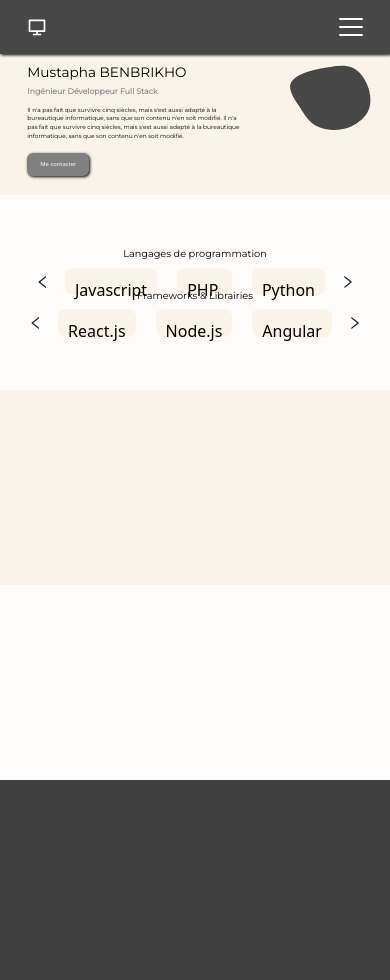
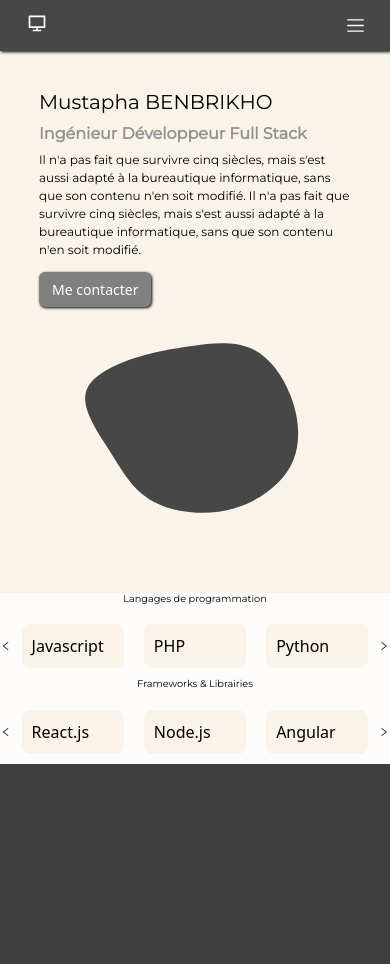
Before and after one commit to mousqtr/NewPortfolio, a React (Create React App) app in the folder front/: page / in a window 390 px wide. Built offline with nearby package versions, Linux system fonts and the light colour scheme.

Commit message:
Update 4 files

```diff
--- a/front/src/App.scss
+++ b/front/src/App.scss
@@ -1,18 +1,61 @@
 #app {
   .app-section {
     width: 100%;
-    aspect-ratio: 2;
-    padding-top: 56px;
-    padding-bottom: 56px;
+
+    @media (min-width: 992px) {
+      aspect-ratio: 2;
+    }
   }
 
   .btn-classic {
     background-color: grey;
     box-shadow: 1px 1px 3px black;
     color: white;
-    font-size: 1.5vw;
+
     &:hover {
       opacity: 0.6;
     }
   }
+
+  h1 {
+    @media (max-width: 992px) {
+      font-size: 20px;
+      margin-bottom: 10px;
+    }
+    @media (min-width: 992px) {
+      font-size: 3.5vw;
+      margin-bottom: 1.5vw;
+    }
+  }
+
+  h2 {
+    @media (max-width: 992px) {
+      font-size: 16px;
+      margin-bottom: 8px;
+    }
+    @media (min-width: 992px) {
+      font-size: 2vw;
+      margin-bottom: 2.5vw;
+    }
+  }
+
+  p {
+    @media (max-width: 992px) {
+      font-size: 12px;
+      margin-bottom: 2.5px;
+    }
+    @media (min-width: 992px) {
+      font-size: 1.5vw;
+      margin-bottom: 2.5vw;
+    }
+  }
+
+  button {
+    @media (max-width: 992px) {
+      font-size: 14px;
+    }
+    @media (min-width: 992px) {
+      font-size: 1.5vw;
+    }
+  }
 }
--- a/front/src/components/NavBar/NavBar.scss
+++ b/front/src/components/NavBar/NavBar.scss
@@ -21,6 +21,10 @@
       margin-right: 5px;
       padding-left: 10px;
       padding-right: 10px;
+
+      @media (max-width: 992px) {
+        margin-bottom: 5px;
+      }
 
       &:hover {
         background: rgba(255, 255, 255, 0.1);
--- a/front/src/sections/Presentation/Presentation.scss
+++ b/front/src/sections/Presentation/Presentation.scss
@@ -1,10 +1,24 @@
 #presentation {
   background-color: #f9f3e9;
   display: flex;
-  flex-direction: row;
+  padding-bottom: 56px;
+
+  @media (max-width: 992px) {
+    padding-top: 90px;
+    flex-direction: column;
+  }
+
+  @media (min-width: 992px) {
+    padding-top: 56px;
+    flex-direction: row;
+  }
 
   .block {
     height: 100%;
+
+    @media (max-width: 992px) {
+      width: 100% !important;
+    }
   }
 
   .block-left {
@@ -17,21 +31,15 @@
     .presentation-text {
       width: 80%;
       height: 80%;
-      h1 {
-        font-size: 3.5vw;
-        margin-bottom: 1.5vw;
-      }
+
       h2 {
-        font-size: 2vw;
         color: #919191;
-        margin-bottom: 2.5vw;
         font-weight: bold;
       }
-      p {
-        font-size: 1.5vw;
-        margin-bottom: 2.5vw;
-      }
+
       button {
+        margin-top: 10px;
+        margin-bottom: 10px;
       }
     }
   }
@@ -43,6 +51,10 @@
     align-items: center;
     justify-content: center;
 
+    @media (max-width: 992px) {
+      height: 220px;
+    }
+
     svg {
       path {
         transform: scale(1.18) translate(96px, 100px);
--- a/front/src/sections/Skills/Skills.scss
+++ b/front/src/sections/Skills/Skills.scss
@@ -30,12 +30,12 @@
       .column {
         background-color: red;
         height: 100%;
-        aspect-ratio: 2;
         margin: 10px;
         border-radius: 0.5rem;
         padding: 10px;
         background-color: #f9f3e9;
         color: black;
+        width: 200px;
       }
     }
   }
```
